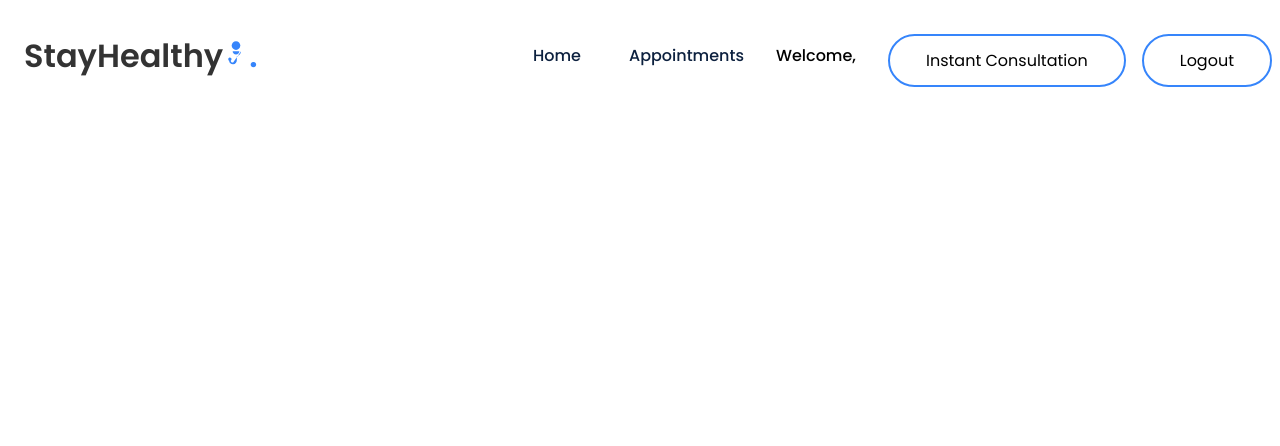
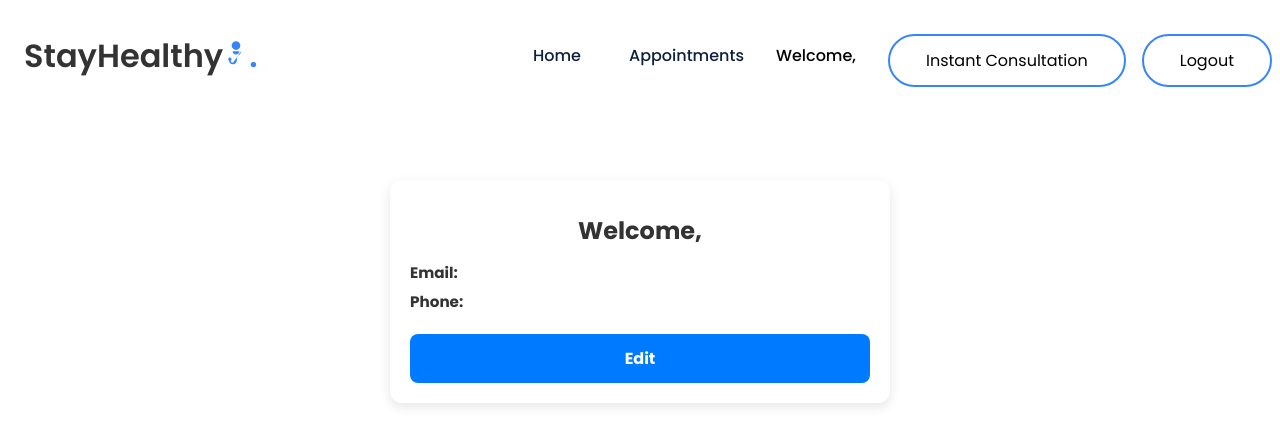
Before and after one commit to Rh96/test_med_app, a React (Create React App) app: page /profile in a window 1280 px wide. Shown: the top 446 px of the page. Built offline with nearby package versions, Linux system fonts and the light colour scheme; no server answers; sample sign-in values are in the browser's storage.

Commit message:
update user information on Profile page

```diff
--- a/src/App.js
+++ b/src/App.js
@@ -6,6 +6,7 @@ import InstantConsultation from './Components/InstantConsultationBooking/Instant
 import BookingConsultation from './Components/BookingConsultation';
 import Notification from './Components/Notfication/Notification';
 import ReviewForm from "./Components/ReviewForm/ReviewForm";
+import ProfileCard from "./Components/ProfileCard/ProfileCard";
 
 function App() {
   return (
@@ -34,6 +35,9 @@ function App() {
 
             {/* Reviews */}
             <Route path="/reviews" element={<ReviewForm />} />
+
+            {/* Profile */}
+            <Route path="/profile" element={<ProfileCard />} />
           </Routes>
         </Notification>
       </BrowserRouter>
--- a/src/Components/ProfileCard/ProfileCard.css
+++ b/src/Components/ProfileCard/ProfileCard.css
@@ -0,0 +1,102 @@
+.profile-container {
+    position: absolute;
+    top: 20%;
+    left: 50%;
+    transform: translateX(-50%);
+    width: 100%;
+}
+
+.profile-card {
+  max-width: 500px;
+  margin: 20px auto;
+  background: #fff;
+  border-radius: 12px;
+  box-shadow: 0 4px 12px rgba(0, 0, 0, 0.1);
+  padding: 20px;
+  transition: all 0.3s ease-in-out;
+}
+
+.profile-card h2 {
+  font-size: 1.5rem;
+  margin-bottom: 15px;
+  color: #333;
+  text-align: center;
+}
+
+.profile-card .highlight {
+  color: #007bff;
+}
+
+.profile-card p {
+  margin: 6px 0;
+  font-size: 0.95rem;
+  color: #555;
+}
+
+.profile-card strong {
+  color: #333;
+}
+
+.btn {
+  width: 100%;
+  background: #007bff;
+  border: none;
+  padding: 12px;
+  margin-top: 15px;
+  color: white;
+  font-size: 1rem;
+  font-weight: bold;
+  border-radius: 8px;
+  cursor: pointer;
+  transition: background 0.3s ease;
+}
+
+.btn:hover {
+  background: #0056b3;
+}
+
+/* Edit mode */
+.edit-mode {
+  display: flex;
+  flex-direction: column;
+  gap: 15px;
+}
+
+.form-group label {
+  font-size: 0.9rem;
+  font-weight: bold;
+  color: #333;
+  margin-bottom: 5px;
+  display: block;
+}
+
+.form-group input {
+  width: 100%;
+  padding: 10px;
+  font-size: 0.95rem;
+  border: 1px solid #ccc;
+  border-radius: 8px;
+  transition: border 0.3s ease;
+}
+
+.form-group input:focus {
+  border-color: #007bff;
+  outline: none;
+  box-shadow: 0 0 3px rgba(0, 123, 255, 0.5);
+}
+
+/* Responsive */
+@media (max-width: 480px) {
+  .profile-card {
+    padding: 15px;
+  }
+
+  .profile-card h2 {
+    font-size: 1.2rem;
+  }
+
+  .btn {
+    font-size: 0.9rem;
+    padding: 10px;
+  }
+}
--- a/src/Components/ProfileCard/ProfileCard.js
+++ b/src/Components/ProfileCard/ProfileCard.js
@@ -1,10 +1,179 @@
-import { useState } from 'react'
-import 'ProfileCard.css'
+import { useEffect, useState } from "react";
+import { API_URL } from "../../config";
+import { useNavigate } from "react-router-dom";
+import './ProfileCard.css';
 
 const ProfileCard = () => {
+  // Set up state variables using the useState hook
+  const [userDetails, setUserDetails] = useState({});
+  const [updatedDetails, setUpdatedDetails] = useState({});
+  const [editMode, setEditMode] = useState(false);
+
+  // Access the navigation functionality from React Router
+  const navigate = useNavigate();
+
+  // Use the useEffect hook to fetch user profile data when the component mounts or updates
+  useEffect(() => {
+    const authtoken = sessionStorage.getItem("auth-token");
+    if (!authtoken) {
+      navigate("/login");
+    } else {
+      fetchUserProfile();
+    }
+  }, [navigate]);
+
+  // Function to fetch user profile data from the API
+  const fetchUserProfile = async () => {
+    try {
+      const authtoken = sessionStorage.getItem("auth-token");
+      const email = sessionStorage.getItem("email"); // Get the email from session storage
+
+      if (!authtoken) {
+        navigate("/login");
+      } else {
+        const response = await fetch(`${API_URL}/api/auth/user`, {
+          headers: {
+            "Authorization": `Bearer ${authtoken}`,
+            "Email": email, // Add the email to the headers
+          },
+        });
+        if (response.ok) {
+          const user = await response.json();
+          setUserDetails(user);
+          setUpdatedDetails(user);
+        } else {
+          // Handle error case
+          throw new Error("Failed to fetch user profile");
+        }
+      }
+    } catch (error) {
+      console.error(error);
+      // Handle error case
+    }
+  };
+
+  // Function to enable edit mode for profile details
+  const handleEdit = () => {
+    setEditMode(true);
+  };
+
+  // Function to update state when user inputs new data
+  const handleInputChange = (e) => {
+    setUpdatedDetails({
+      ...updatedDetails,
+      [e.target.name]: e.target.value,
+      [e.target.phone]: e.target.value,
+    });
+  };
+
+  // Function to handle form submission when user saves changes
+  const handleSubmit = async (e) => {
+    e.preventDefault();
+
+    try {
+      const authtoken = sessionStorage.getItem("auth-token");
+      const email = sessionStorage.getItem("email"); // Get the email from session storage
+
+      if (!authtoken || !email) {
+        navigate("/login");
+        return;
+      }
+
+      const payload = { ...updatedDetails };
+      const response = await fetch(`${API_URL}/api/auth/user`, {
+        method: "PUT",
+        headers: {
+          "Authorization": `Bearer ${authtoken}`,
+          "Content-Type": "application/json",
+          "Email": email,
+        },
+        body: JSON.stringify(payload),
+      });
+
+      if (response.ok) {
+        // Update the user details in session storage
+        sessionStorage.setItem("name", updatedDetails.name);
+        sessionStorage.setItem("phone", updatedDetails.phone);
+
+        setUserDetails(updatedDetails);
+        setEditMode(false);
+        // Display success message to the user
+        alert(`Profile Updated Successfully!`);
+      } else {
+        // Handle error case
+        throw new Error("Failed to update profile");
+      }
+    } catch (error) {
+      console.error(error);
+      // Handle error case
+    }
+  };
+
+  // Render the profile form with different sections based on edit mode
   return (
-    <div>ProfileCard</div>
-  )
-}
+    <div className="profile-container">
+        <div className="profile-card">
+            {editMode ? (
+                <form onSubmit={handleSubmit} className="edit-mode">
+                    <div className="form-group">
+                        <label>
+                            Email
+                            <input
+                                type="email"
+                                name="email"
+                                value={updatedDetails.email}
+                                disabled // Disable the email field
+                            />
+                        </label>
+                    </div>
 
-export default ProfileCard
+                    <div className="form-group">
+                        <label>
+                            Name
+                            <input
+                                type="text"
+                                name="name"
+                                value={updatedDetails.name}
+                                onChange={handleInputChange}
+                            />
+                        </label>
+                    </div>
+
+                    <div className="form-group">
+                        <label>
+                            Phone
+                            <input
+                                type="text"
+                                name="phone"
+                                value={updatedDetails.phone}
+                                onChange={handleInputChange}
+                            />
+                        </label>
+                    </div>
+                    {/* Create similar logic for displaying and editing name and phone from userDetails */}
+                    <button type="submit" className="btn">Save</button>
+                </form>
+            ) : (
+                <div className="view-mode">
+                    {/* Title */}
+                    <h2>
+                        Welcome, <span className="highlight">{userDetails.name}</span>
+                    </h2>
+                    {/* Other Information */}
+                    <p>
+                        <strong>Email:</strong> {userDetails.email}
+                    </p>
+                    <p>
+                        <strong>Phone:</strong> {userDetails.phone}
+                    </p>
+                    <button onClick={handleEdit} className="btn">
+                        Edit
+                    </button>
+                </div>
+            )}
+        </div>
+    </div>
+  );
+};
+
+export default ProfileCard;
```
